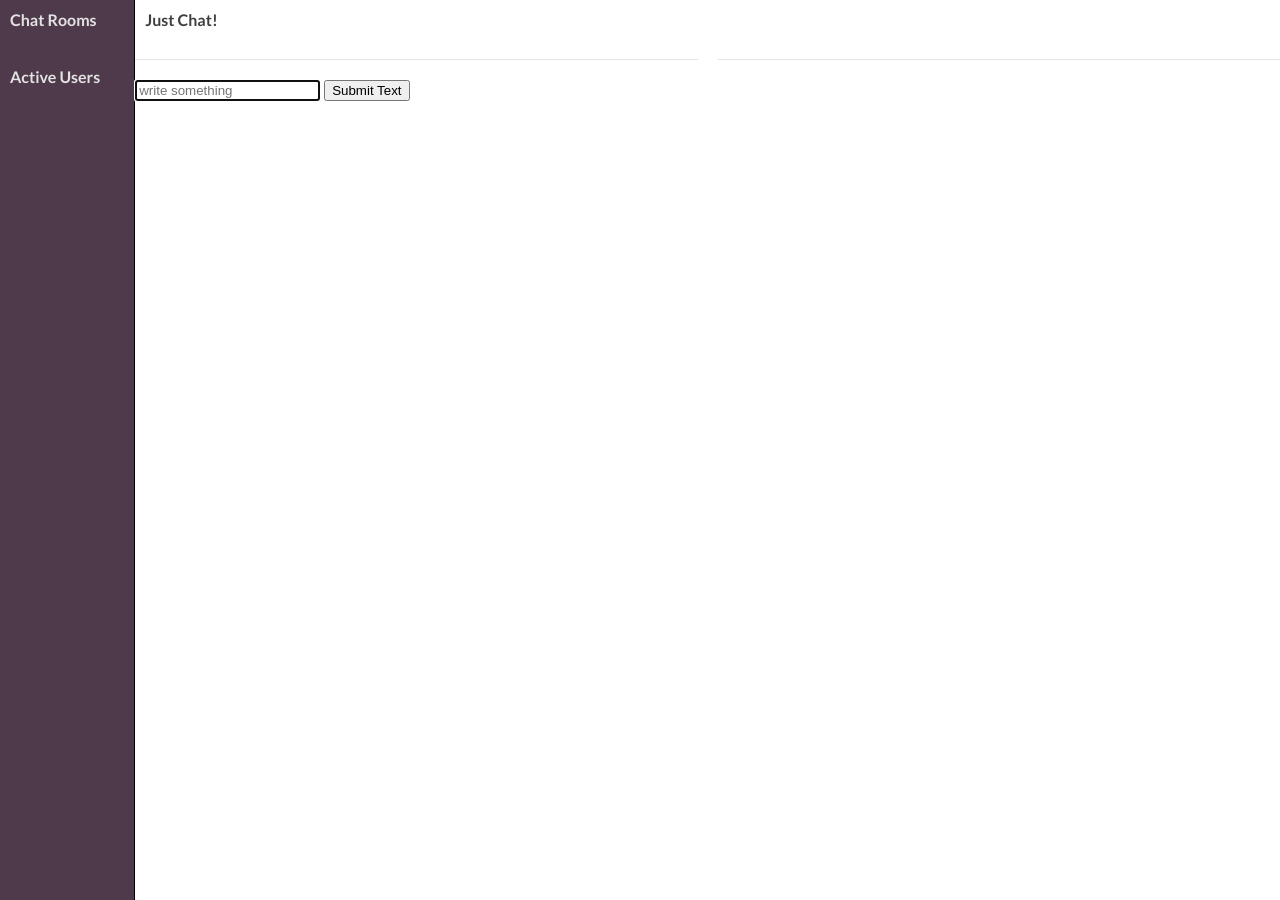
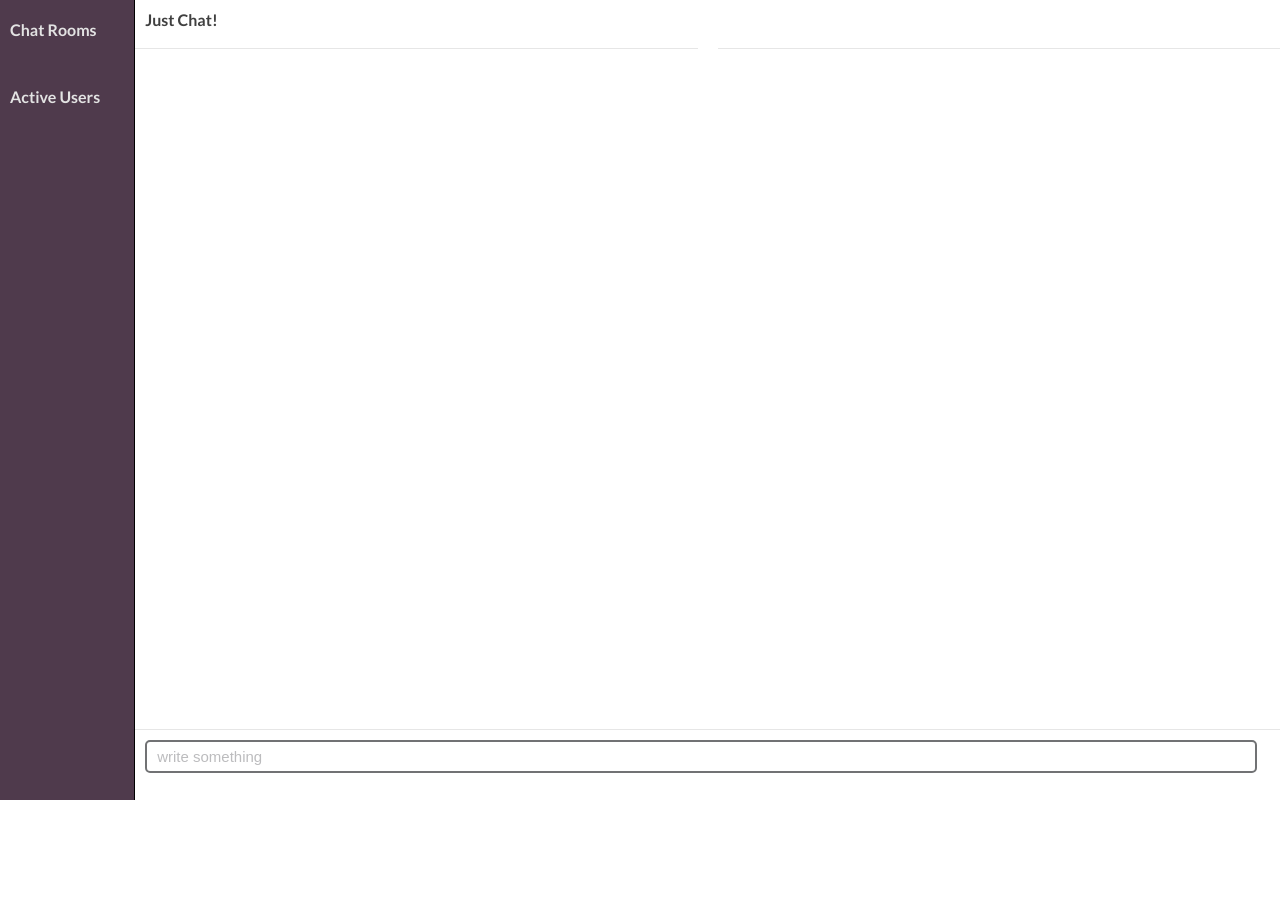
Before and after one commit to bbchui/ChatRooms, a website built with webpack: page public/index.html in a window 1280 px wide. After the commit the page ends 800 px from the top, so only its background shows below. Built offline with nearby package versions, Linux system fonts and the light colour scheme; files whose address does not match are found by name.

Commit message:
change input bar and style

```diff
--- a/public/index.html
+++ b/public/index.html
@@ -14,16 +14,19 @@
         <ul id="room-list" class="rooms"></ul>
         <br>
         <h3 class="room-list-header">Active Users</h3>
-        <ul id="users"></ul>
+        <ul class="users" id="users"></ul>
       </div>
       <div class="room-chat">
         <h1>Just Chat!</h1>
         <h2 class="active-room"><span id="room"><span></h2>
-        <ul id="msg-list" class="messages"></ul>
-        <form>
-          <input type="text" placeholder="write something" />
-          <button>Submit Text</button>
-        </form>
+        <div class="message-box">
+          <ul id="msg-list" class="messages"></ul>
+          <form>
+            <input class="message-input" type="text" placeholder="write something" />
+            <!-- <button>Submit Text</button> -->
+
+          </form>
+        </div>
       </div>
 
 
--- a/public/javascripts/index.js
+++ b/public/javascripts/index.js
@@ -4,7 +4,7 @@ document.addEventListener('DOMContentLoaded', () => {
   const myChat = new ChatUI(socket)
 
   // console.log(socket)
-  // window.chat = new ChatUI(socket)
+  window.chat = new ChatUI(socket)
 
   socket.on('message', (message) => {
     myChat.addMsg(message.text)
--- a/public/stylesheets/main.css
+++ b/public/stylesheets/main.css
@@ -5,6 +5,14 @@ body, h1, h2, h3, p, div, nav, ul, li {
   font-family: inherit;
   color: inherit;
   list-style: none;
+}
+
+body {
+  display: flex;
+  flex-direction: column;
+  flex-grow: 1;
+  height: 100%;
+  overflow: hidden;
 }
 
 h1 {
@@ -16,7 +24,9 @@ h1 {
   font-weight: 700;
   font-size: 16px;
   /*border-bottom: 1px solid #e6e6e6;*/
-  height: 30px;
+  height: 10vh
+  min-height: 30px;
+
   padding-left: 10px;
   padding-top: 10px;
   color: #404040;
@@ -30,14 +40,14 @@ h1 {
 div.chat-rooms {
   width: 150px;
   border-right: 1px solid black;
-  height: 900px;
+  height: 100vh;
   background-color: #4f3a4c;
   color: #e3e3e3;
 }
 
 h3.room-list-header {
   margin-left: 10px;
-  margin-top: 10px;
+  margin-top: 20px;
   font-family: 'Lato', sans-serif;
   font-weight: 700;
   font-size: 16px;
@@ -53,6 +63,8 @@ ul.rooms {
 
 div.room-chat {
   width: 100%;
+  display: flex;
+  flex-direction: column;
 }
 
 h2 {
@@ -70,6 +82,60 @@ h2 span {
     color:
 }
 
+ul.users {
+  margin-left: 10px;
+  margin-top: 10px;
+  font-family: 'Lato', sans-serif;
+  font-weight: 400;
+  font-size: 16px;
+}
+
+div.message-box {
+  display: flex;
+  flex-direction: column;
+  height: 90vh;
+}
+
 ul.messages {
-  margin-left: 10px;
+  padding-left: 10px;
+  height: 85vh;
+  border-bottom: 1px solid #e6e6e6;
+  overflow-y: scroll;
 }
+
+form {
+  height: 5vh;
+  padding: 10px 0 10px 10px;
+  width: 100%;
+  margin: auto;
+  position: relative;
+  display: flex;
+}
+
+input.message-input {
+  width: 95%;
+  height: 19px;
+  /*max-height: 90%;*/
+  /*text-wrap: normal;*/
+  outline: none;
+  font-size: 15px;
+  padding-top: 10px;
+  /*margin-left: 10px;*/
+  resize: none;
+  border: 2px solid #bcbcbe;
+  border-radius: 5px;
+  word-break: break-word;
+  padding: 5px 10px;
+  color: #717274;
+}
+
+input.message-input::placeholder {
+  color: #bcbcbe;
+}
+
+
+
+input.message-input:focus {
+  border: 2px solid #717274;
+  color: #717274;
+}
```
